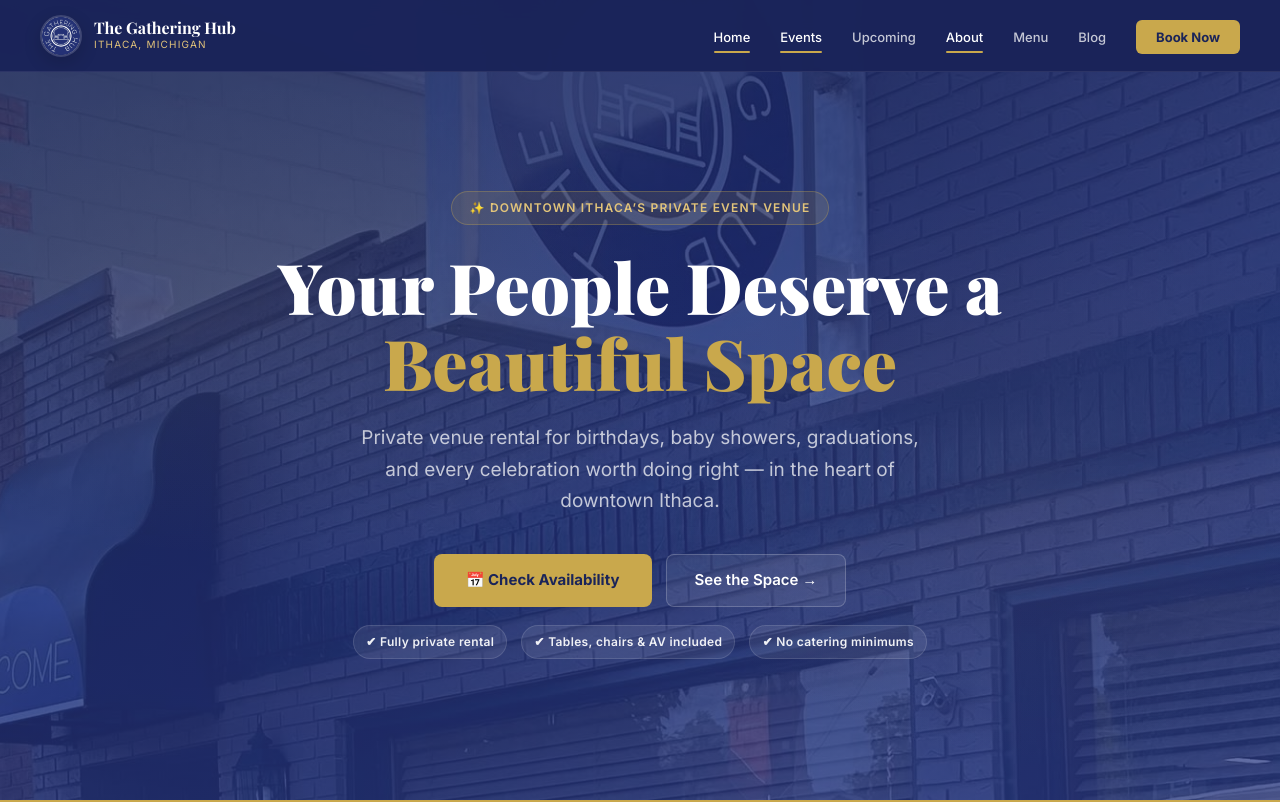
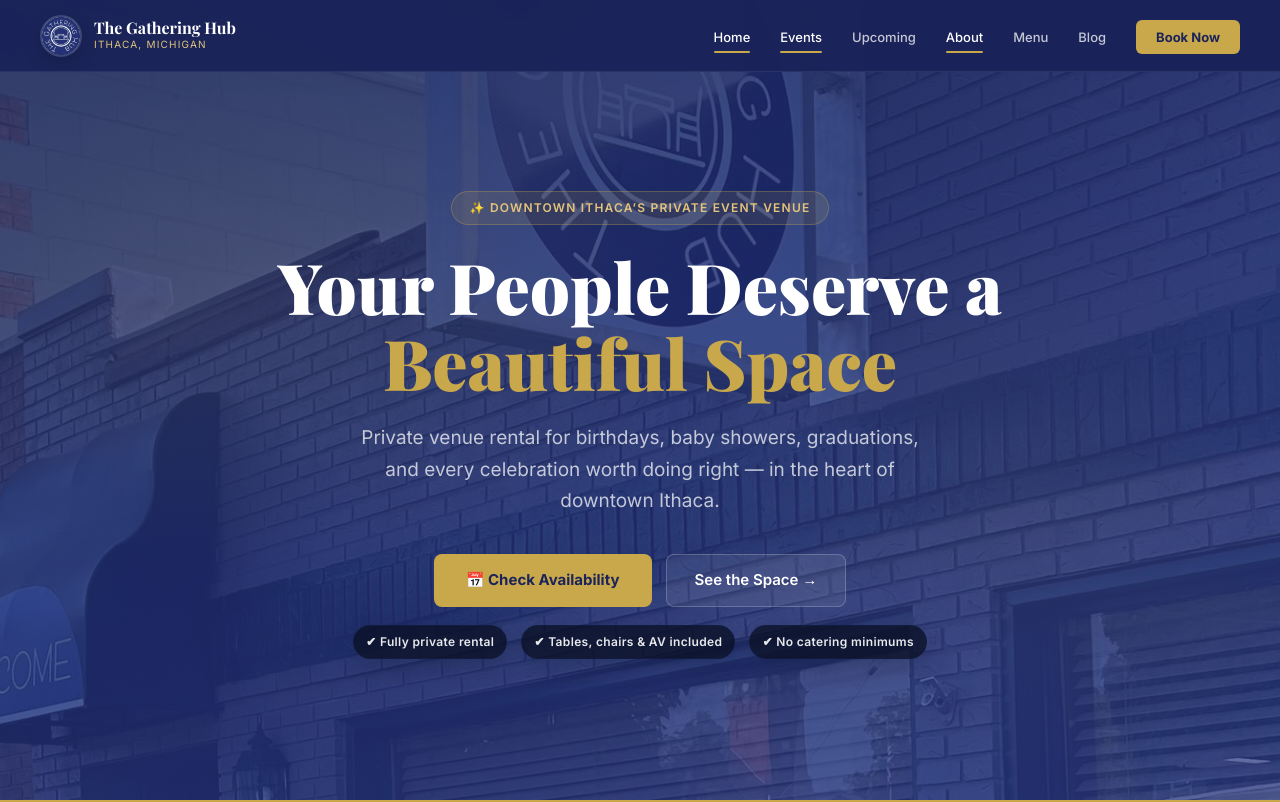
Before and after one commit to tonylamentola/gathering-hub, a Next.js app: page / in a window 1280 px wide. Shown: the top 802 px of the page. Built offline with nearby package versions, Linux system fonts and the light colour scheme.

Commit message:
Polish flyer tabs and hero trust chips

```diff
--- a/src/app/admin/page.tsx
+++ b/src/app/admin/page.tsx
@@ -2327,9 +2327,9 @@ function AdminPageInner() {
                     ...ghostBtn,
                     minHeight: 36,
                     padding: "0 14px",
-                    background: flyerMode === "generate" ? "rgba(201,168,76,0.22)" : "rgba(255,255,255,0.03)",
-                    color: flyerMode === "generate" ? "#f3d57b" : "rgba(255,255,255,0.72)",
-                    border: flyerMode === "generate" ? "1px solid rgba(201,168,76,0.35)" : "1px solid rgba(255,255,255,0.12)",
+                    background: flyerMode === "generate" ? "rgba(201,168,76,0.22)" : "#131a36",
+                    color: flyerMode === "generate" ? "#f3d57b" : "rgba(226,232,240,0.82)",
+                    border: flyerMode === "generate" ? "1px solid rgba(201,168,76,0.35)" : "1px solid rgba(11,17,39,0.7)",
                   }}
                 >
                   ✨ Generate Flyer
@@ -2341,9 +2341,9 @@ function AdminPageInner() {
                     ...ghostBtn,
                     minHeight: 36,
                     padding: "0 14px",
-                    background: flyerMode === "upload" ? "rgba(97,111,182,0.22)" : "rgba(255,255,255,0.03)",
-                    color: flyerMode === "upload" ? "#d9e2ff" : "rgba(255,255,255,0.72)",
-                    border: flyerMode === "upload" ? "1px solid rgba(97,111,182,0.42)" : "1px solid rgba(255,255,255,0.12)",
+                    background: flyerMode === "upload" ? "rgba(97,111,182,0.22)" : "#131a36",
+                    color: flyerMode === "upload" ? "#d9e2ff" : "rgba(226,232,240,0.82)",
+                    border: flyerMode === "upload" ? "1px solid rgba(97,111,182,0.42)" : "1px solid rgba(11,17,39,0.7)",
                   }}
                 >
                   Upload Your Own
--- a/src/app/globals.css
+++ b/src/app/globals.css
@@ -125,11 +125,12 @@ nav {
   display: inline-flex;
   align-items: center;
   gap: 6px;
-  background: rgba(255,255,255,0.08);
-  border: 1px solid rgba(255,255,255,0.12);
+  background: rgba(10, 16, 36, 0.78);
+  border: 1px solid rgba(20, 29, 62, 0.92);
   border-radius: 999px;
   padding: 7px 12px;
-  color: rgba(255,255,255,0.92);
+  color: rgba(255,255,255,0.9);
+  box-shadow: 0 8px 22px rgba(8, 12, 30, 0.18);
 }
 
 /* BUTTONS */
```
Also changed, not shown: 1 other file (tests, documents, lock files or other folders).
